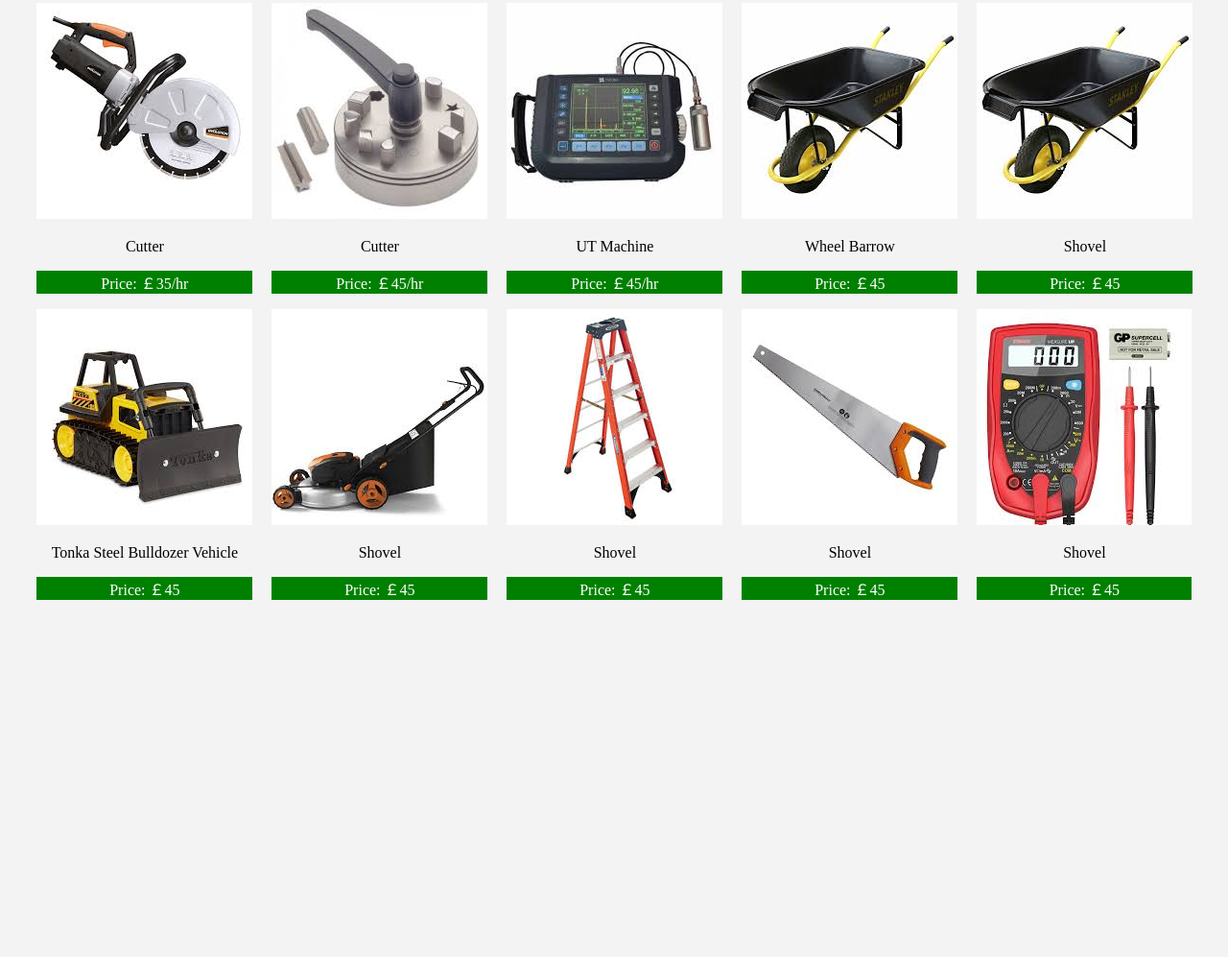
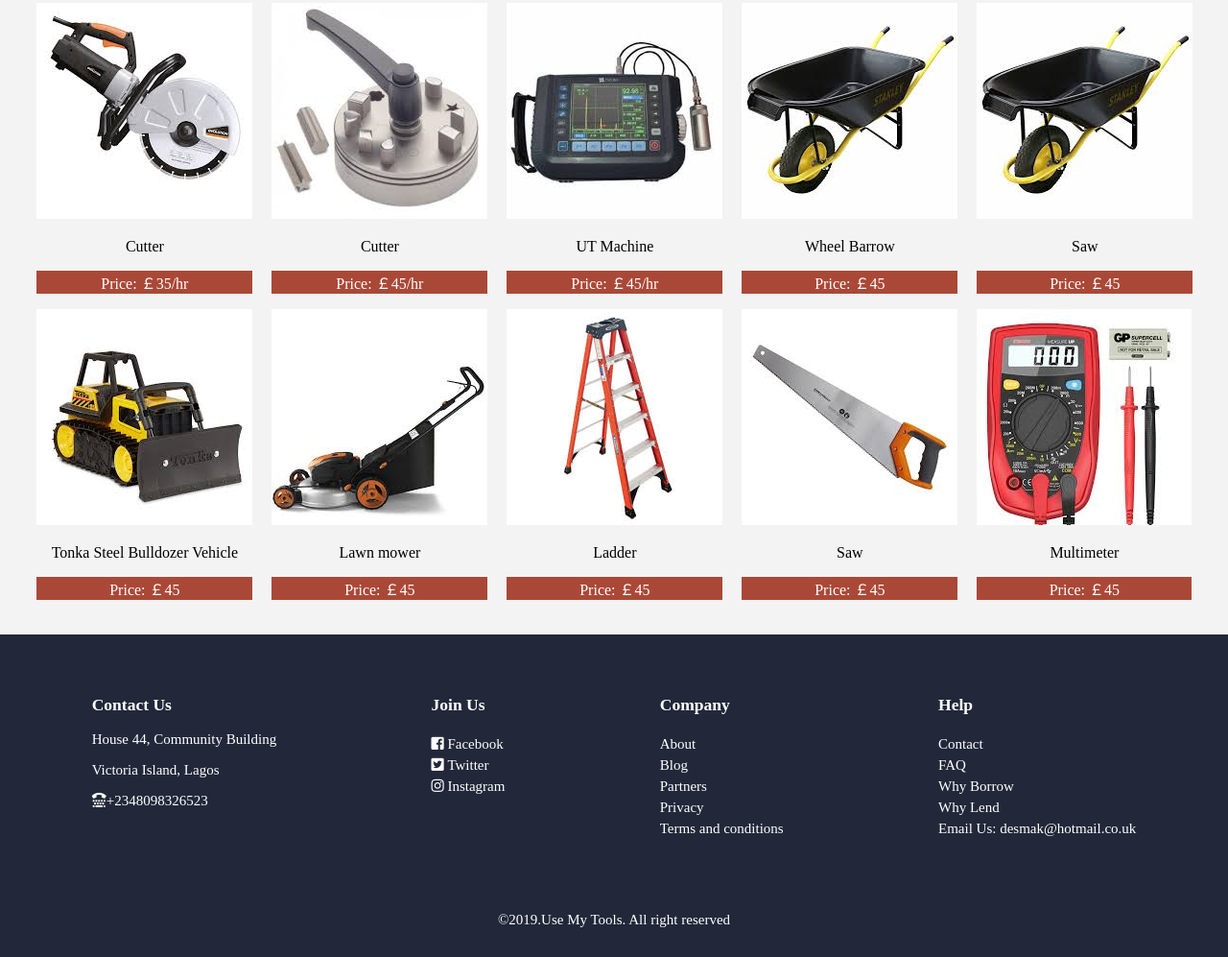
Before and after one commit to tolaked/BuildWeek, a plain HTML site: page index.html in a window 1280 px wide. Shown: the part 1260-2257 px from the top of the page at 96% size. Before the commit the page ends 1901 px from the top, so only its background shows below. Drawn offline with Linux system fonts and the light colour scheme.

Commit message:
Added footer

```diff
--- a/css/index.css
+++ b/css/index.css
@@ -34,7 +34,27 @@ body {
 }
 nav.nav-bar {
   display: flex;
+  justify-content: space-between;
+  align-items: center;
 }
+
+.home-tab {
+  background: brown;
+  margin-right: 10px;
+  color: white;
+  width: 70px;
+  height: 30px;
+  padding: 3px 5px 5px 12px;
+  border-radius: 2px;
+  font-size: 20px;
+}
+
+.home-tab:hover {
+  background: rgba(165, 42, 42, 0.925);
+  font-weight: bold;
+  cursor: pointer;
+}
+
 nav.nav-bar a {
   text-decoration: none;
   padding-right: 25px;
@@ -104,7 +124,7 @@ nav.nav-bar a:hover {
 /* style for button hover state */
 .transparent:hover {
   background: brown;
-  border: solid 2px var(--sec-color);
+  /* border: solid 2px var(--sec-color); */
 }
 .transparent {
   background: transparent;
@@ -187,6 +207,36 @@ p.earn:hover {
   text-align: center;
 }
 .price {
-  background: green;
+  background: rgba(165, 61, 42, 0.932);
   color: white;
 }
+footer {
+  padding-bottom: 1em;
+  font-size: 0.9375rem;
+  color: white;
+  margin-top: 20px;
+  background-color: #22283a;
+}
+
+.footer {
+  display: flex;
+  flex-flow: row wrap;
+  justify-content: space-around;
+  padding: 3em 1em;
+  font-size: 0.9375rem;
+  color: white;
+  /* margin-top: 20px; */
+}
+
+.footer > div ul {
+  list-style-type: none;
+  margin-left: -40px;
+}
+
+.footer > div ul li {
+  padding-top: 5px;
+}
+
+.copyright {
+  text-align: center;
+}
--- a/index.html
+++ b/index.html
@@ -4,6 +4,12 @@
     <meta charset="UTF-8" />
     <meta name="viewport" content="width=device-width, initial-scale=1.0" />
     <meta http-equiv="X-UA-Compatible" content="ie=edge" />
+    <link
+      rel="stylesheet"
+      href="https://use.fontawesome.com/releases/v5.7.2/css/all.css"
+      integrity="sha384-fnmOCqbTlWIlj8LyTjo7mOUStjsKC4pOpQbqyi7RrhN7udi9RwhKkMHpvLbHG9Sr"
+      crossorigin="anonymous"
+    />
     <link rel="stylesheet" href="css/index.css" />
     <title>Use my Tools</title>
   </head>
@@ -12,7 +18,7 @@
       <header class="header">
         <img class="logo" src="img/logo1.jpg" alt="logo" />
         <nav class="nav-bar">
-          <a class="home-tab" href="#">Home</a>
+          <p class="home-tab" >Home</p>
           <a href="#">Sign In</a>
           <a href="#">Create account</a>
           <a href="#">About us</a>
@@ -77,7 +83,7 @@
 
         <div class="tools">
           <img src="./img/wheelbarrow.jpg" alt="Tool" />
-          <p>Shovel</p>
+          <p>Saw</p>
           <p class="price">Price: &#65505;45</p>
         </div>
 
@@ -89,28 +95,74 @@
 
         <div class="tools">
           <img src="./img/lawn-mower.jpg" alt="Tool" />
-          <p>Shovel</p>
+          <p>Lawn mower</p>
           <p class="price">Price: &#65505;45</p>
         </div>
 
         <div class="tools">
           <img src="./img/ladder.jpg" alt="Tool" />
-          <p>Shovel</p>
+          <p>Ladder</p>
           <p class="price">Price: &#65505;45</p>
         </div>
 
         <div class="tools">
           <img src="./img/saw.jpg" alt="Tool" />
-          <p>Shovel</p>
+          <p>Saw</p>
           <p class="price">Price: &#65505;45</p>
         </div>
 
         <div class="tools">
           <img src="./img/multimeter.jpg" alt="Tool" />
-          <p>Shovel</p>
+          <p>Multimeter</p>
           <p class="price">Price: &#65505;45</p>
         </div>
       </div>
     </div>
+
+    <footer>
+      <div class="footer">
+        <div>
+          <h3>Contact Us</h3>
+          <p>House 44, Community Building</p>
+          <p>Victoria Island, Lagos</p>
+          <p><i class="fas fa-tty"></i>+2348098326523</p>
+          <p><i class="fas fa-phone-alt"></i></p>
+        </div>
+        <div>
+          <h3>Join Us</h3>
+          <ul>
+            <li><i class="fab fa-facebook-square"></i>&nbsp;Facebook</li>
+            <li><i class="fab fa-twitter-square"></i>&nbsp;Twitter</li>
+            <li><i class="fab fa-instagram"></i>&nbsp;Instagram</li>
+          </ul>
+        </div>
+
+        <div>
+          <h3>Company</h3>
+          <ul>
+            <li>About</li>
+            <li>Blog</li>
+            <li>Partners</li>
+            <li>Privacy</li>
+            <li>Terms and conditions</li>
+          </ul>
+        </div>
+
+        <div>
+          <h3>Help</h3>
+          <ul>
+            <li>Contact</li>
+            <li>FAQ</li>
+            <li>Why Borrow</li>
+            <li>Why Lend</li>
+            <li>Email Us: desmak@hotmail.co.uk</li>
+          </ul>
+        </div>
+      </div>
+
+      <div class="copyright">
+        <p>&copy;2019.Use My Tools. All right reserved</p>
+      </div>
+    </footer>
   </body>
 </html>
```
